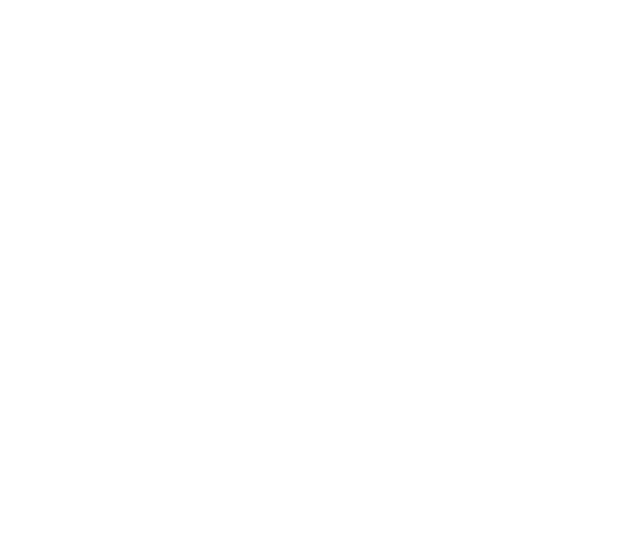
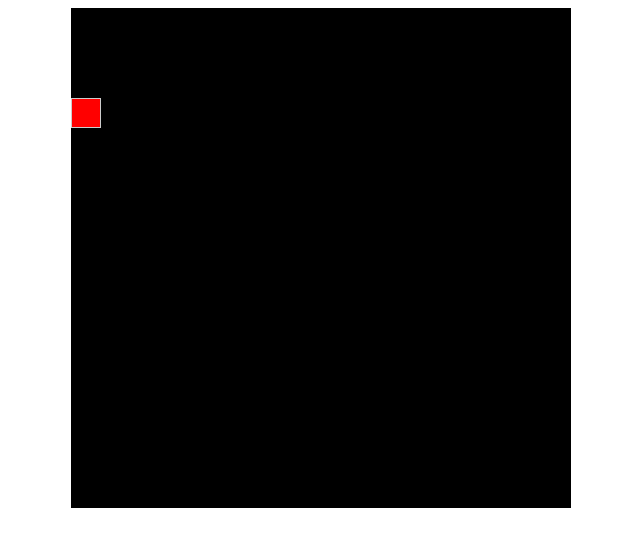
Before and after one commit to daihongyang/Tetris, a website built with webpack: page public/index.html in a window 1280 px wide. Shown: the whole page, without its empty margins (319-959 px from the left). Built offline with nearby package versions, Linux system fonts and the light colour scheme.

Commit message:
feat: 显示类

```diff
--- a/package.json
+++ b/package.json
@@ -10,6 +10,7 @@
     "dev": "webpack-dev-server"
   },
   "devDependencies": {
+    "@types/jquery": "^3.5.16",
     "clean-webpack-plugin": "^4.0.0",
     "html-webpack-plugin": "^5.5.0",
     "ts-loader": "^9.4.2",
@@ -17,5 +18,8 @@
     "webpack": "^5.76.2",
     "webpack-cli": "^5.0.1",
     "webpack-dev-server": "^4.12.0"
+  },
+  "dependencies": {
+    "jquery": "^3.6.4"
   }
 }
--- a/public/index.html
+++ b/public/index.html
@@ -5,6 +5,15 @@
     <meta http-equiv="X-UA-Compatible" content="IE=edge">
     <meta name="viewport" content="width=device-width, initial-scale=1.0">
     <title>Document</title>
+    <style>
+        #root{
+            width: 500px;
+            height: 500px;
+            margin: 0 auto;
+            background-color: #000;
+            position: relative;
+        }
+    </style>
 </head>
 <body>
     <div id="root"></div>
--- a/src/core/Square.ts
+++ b/src/core/Square.ts
@@ -1,11 +1,14 @@
 //小方块类
 import { IPoint, IViewer } from "./types"
 export class Square {
+    //方块显示器
     private _viewer?:IViewer;
-    public constructor(private _point:IPoint,private _color:string) {
+    private _point:IPoint = {x:0,y:0}
+    private _color:string = ''
+    public constructor() {
 
     }
-
+    //方块坐标
     public get point(){
         return this._point;
     }
@@ -19,6 +22,14 @@ export class Square {
 
     public get color(){
         return this._color;
+
+    }
+    //方块颜色
+    public set color(value){
+        this._color = value
+        if(this._viewer){
+            this._viewer.show();
+        }
     }
 
     public get viewer(){
--- /dev/null
+++ b/src/core/view/PageConfig.ts
@@ -0,0 +1,7 @@
+//页面中小方块的宽高
+export default {
+    SquareSize: {
+        width: 30,
+        height: 30
+    }
+}
--- /dev/null
+++ b/src/core/view/SquarePageViewer.ts
@@ -0,0 +1,37 @@
+import { Square } from "../Square";
+import { IViewer } from "../types";
+import PageConfig from "./PageConfig";
+import $ from 'jquery'
+//显示类
+export class SquarePageViewer implements IViewer {
+    private dom?: JQuery<HTMLElement>
+    private isRemoved: Boolean = false
+    constructor(private square: Square, private container: JQuery<HTMLElement>) {
+    }
+    show(): void {
+        if (this.isRemoved) {
+            return;
+        }
+        if (!this.dom) {
+            this.dom = $('<div>').css({
+                position: 'absolute',
+                width: PageConfig.SquareSize.width,
+                height: PageConfig.SquareSize.height,
+                border: '1px solid #ccc',
+                boxSizing: 'border-box'
+            }).appendTo(this.container)
+        }
+        this.dom.css({
+            left: this.square.point.x * PageConfig.SquareSize.width,
+            top: this.square.point.y * PageConfig.SquareSize.height,
+            background: this.square.color
+        })
+    }
+    remove(): void {
+        if (this.dom && !this.isRemoved) {
+            this.dom.remove()
+            this.isRemoved = true
+        }
+
+    }
+}
--- a/src/index.ts
+++ b/src/index.ts
@@ -1,22 +1,7 @@
 import { Square } from "./core/Square";
-import { IViewer } from "./core/types";
-
-class SquareConsoleViewer implements IViewer{
-
-    public constructor(private _square:Square){
-
-    }
-    show(): void {
-        console.log(this._square.color,this._square.point)
-    }
-    remove(): void {
-
-    }
-}
-const sq = new Square({x:0,y:0},'red')
-sq.viewer = new SquareConsoleViewer(sq)
-sq.viewer.show()
-sq.point = {
-    x: 4,
-    y: 4
-}
+import { SquarePageViewer } from "./core/view/SquarePageViewer";
+import $ from 'jquery'
+const sq = new Square()
+sq.viewer = new SquarePageViewer(sq,$('#root'))
+sq.point = {x:0,y:3}
+sq.color = "red"
--- a/tsconfig.json
+++ b/tsconfig.json
@@ -7,7 +7,8 @@
     "strict":true,
     "esModuleInterop": false,
     "strictNullChecks":true,//更好的检查空类型
-    "removeComments": true//编译结果里面移除掉注释
+    "removeComments": true,//编译结果里面移除掉注释
+    "allowSyntheticDefaultImports":true
   },
   "include": ["./src"], //要编译的文件目录 默认是该文件夹下的所有文件
   // "files": ["./src/index.ts"] //只编译特定的文件
```
Also changed, not shown: 1 other file.
